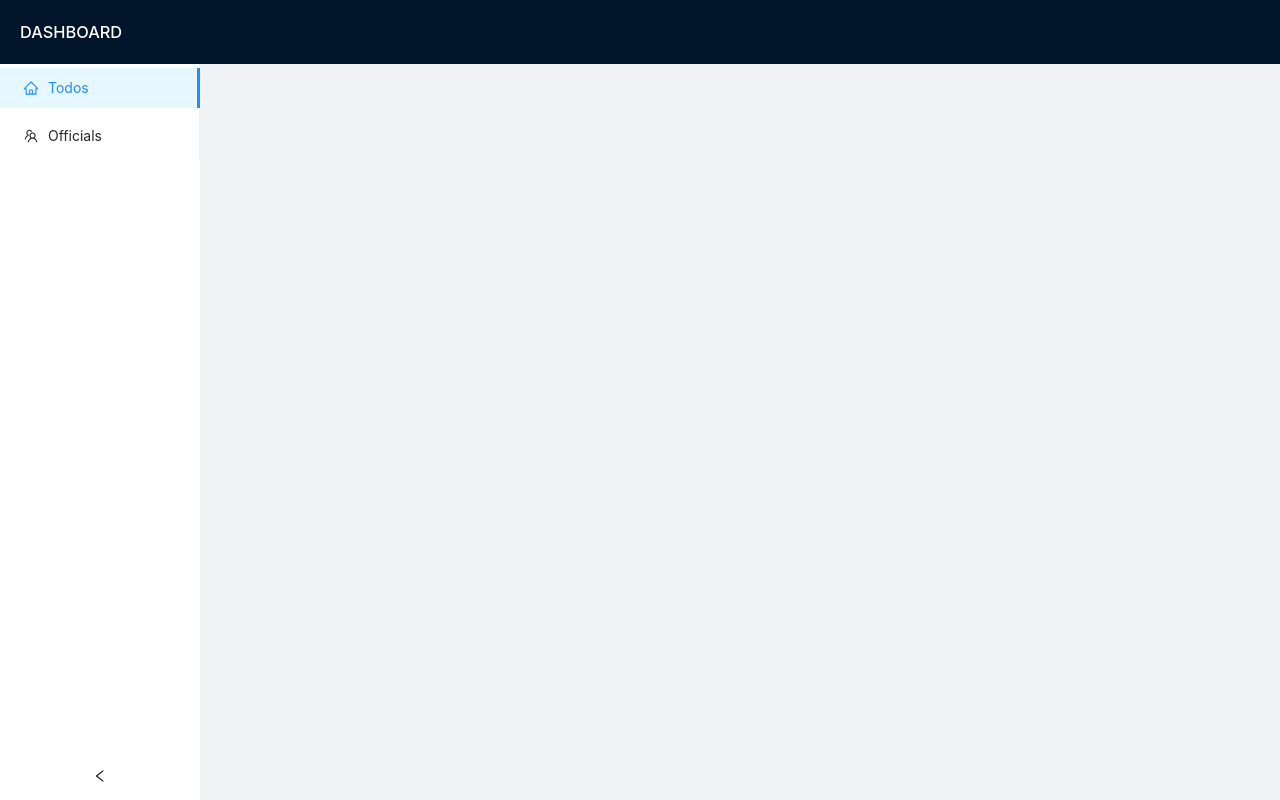
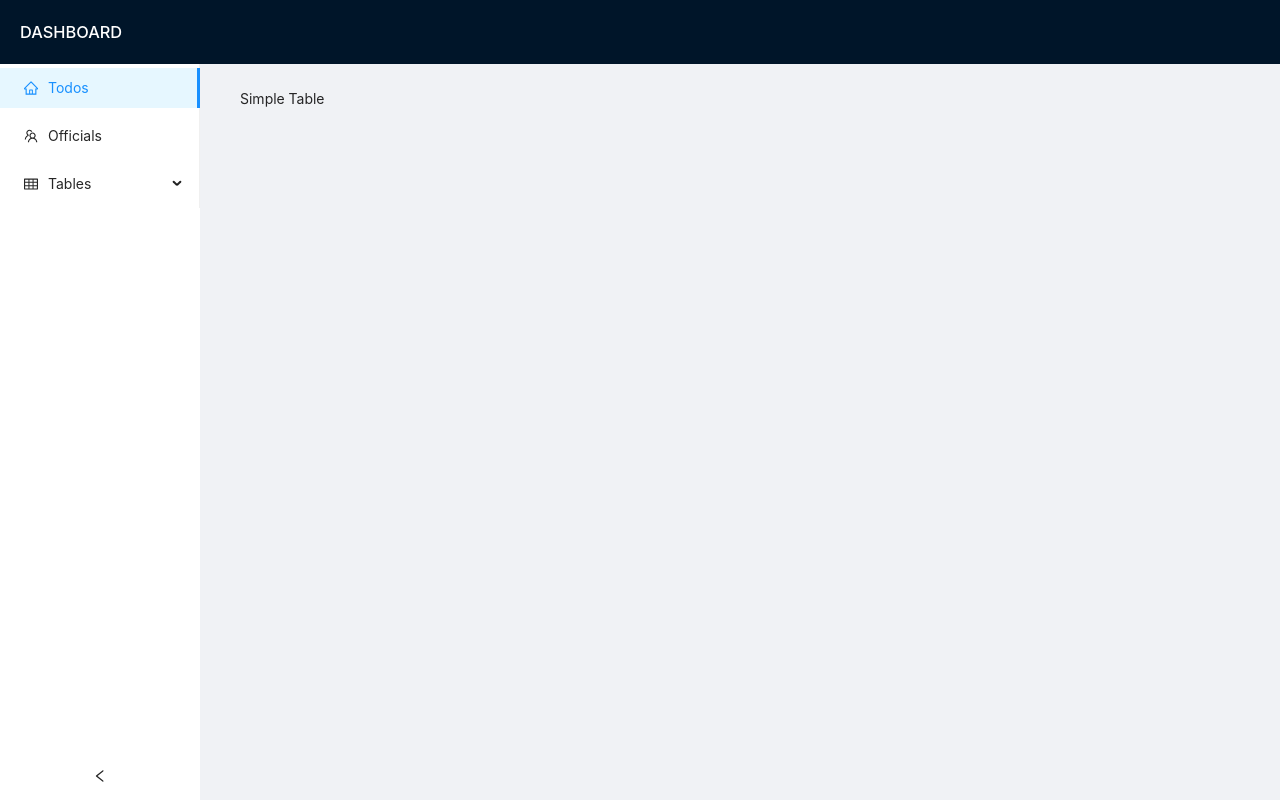
Before and after one commit to hossainahmed359/Ant-Dashboard, a React (Create React App) app: page /simp_table in a window 1280 px wide. Built offline with nearby package versions, Linux system fonts and the light colour scheme.

Commit message:
new table in progress

```diff
--- a/src/App.js
+++ b/src/App.js
@@ -5,15 +5,18 @@
 import {
   HomeTwoTone,
   TeamOutlined,
+  UnorderedListOutlined,
+  TableOutlined,
 } from '@ant-design/icons';
 
 import { useState } from 'react/cjs/react.development';
 import { Link , Route, Routes } from 'react-router-dom';
 import OfficialsTable from './components/OfficialsTable/OfficialsTable';
 import AppTableCrud from './components/AppTableCrud/AppTableCrud';
+import SimpleTable from './components/ExploreTables/SimpleTable';
 
 const { Header, Content, Sider } = Layout;
-
+const { SubMenu } = Menu;
 
 
 
@@ -32,13 +35,17 @@
               <Sider theme='light' collapsible collapsed={collapsed} onCollapse={() => setCollapsed(collapsed => !collapsed)}>
                   <div className="logo" />
                   <Menu theme="" defaultSelectedKeys={['1']} mode="inline">
-
                       <Menu.Item key="1" icon={<HomeTwoTone />}>
                           <Link to='/todos'>Todos</Link>
                       </Menu.Item>
                       <Menu.Item key="2" icon={<TeamOutlined />}>
                           <Link to='/officials'>Officials</Link>
                       </Menu.Item>
+                      <SubMenu icon={<TableOutlined />} title="Tables">
+                        <Menu.Item key="3" icon={<UnorderedListOutlined />}>
+                            <Link to='/simp_table'>SimpleTable</Link>
+                        </Menu.Item>
+                      </SubMenu>
                   </Menu>
               </Sider>
               <Content  style={{ margin: '0 16px' }}>
@@ -47,6 +54,7 @@
                     <Route  path="/" element={<AppTableCrud/>}/>
                     <Route  path="/todos" element={<AppTableCrud/>}/>
                     <Route  path="/officials" element={<OfficialsTable/>}/>
+                    <Route  path="/simp_table" element={<SimpleTable/>}/>
                   </Routes>
                 </div>
               </Content>
--- /dev/null
+++ b/src/components/ExploreTables/SimpleTable.js
@@ -0,0 +1,17 @@
+import { Breadcrumb } from 'antd';
+import React from 'react';
+
+const SimpleTable = () => {
+    return (
+        <div>
+            <div className='start_component'>
+                <Breadcrumb>
+                    <Breadcrumb.Item>Simple Table</Breadcrumb.Item>
+                </Breadcrumb>
+            </div>
+            <div className='app_contents'></div>
+        </div>
+    );
+};
+
+export default SimpleTable;
```
Lines whose indentation alone changed are shown as unchanged.
